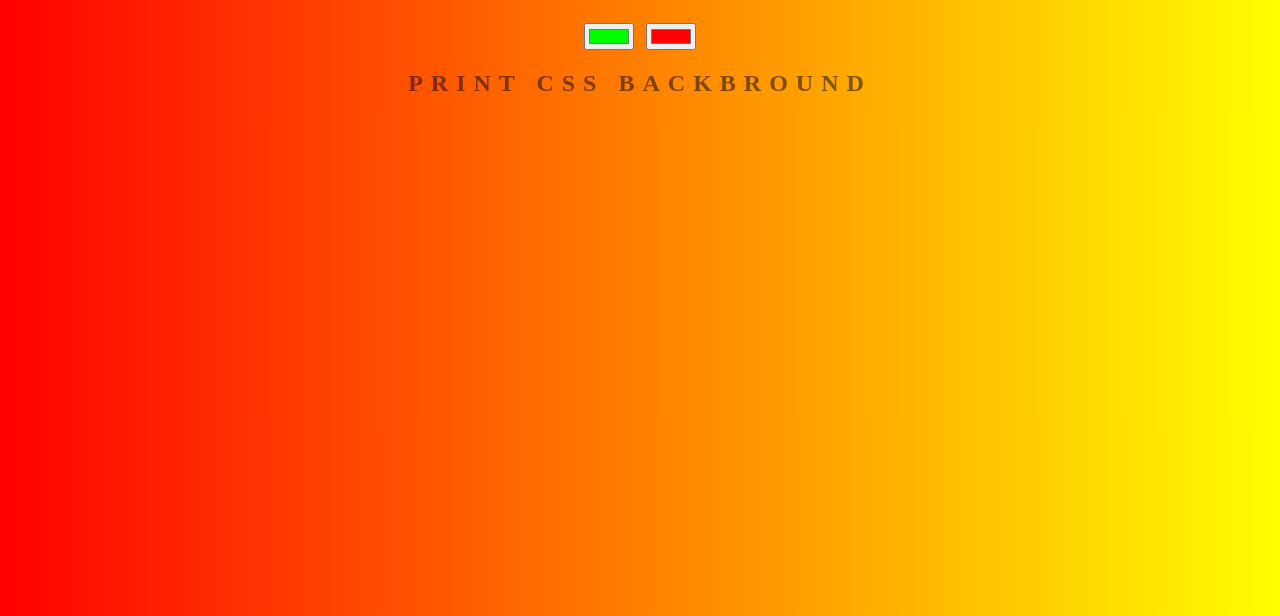
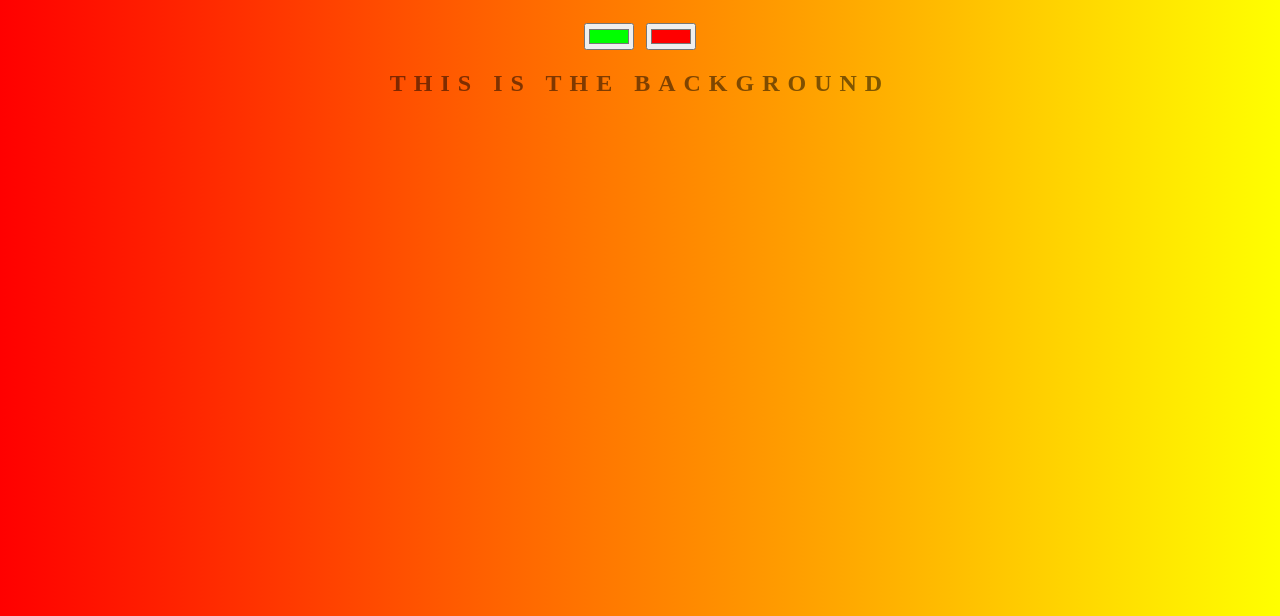
Before and after one commit to thumpmouse/background_generator, a plain HTML site: page index.html in a window 1280 px wide. Shown: the part 184-800 px from the top of the page. Drawn offline with Linux system fonts and the light colour scheme.

Commit message:
Changing text

```diff
--- a/index.html
+++ b/index.html
@@ -13,7 +13,7 @@
         <h1>background generator</h1>
         <input type="color" class="color1" name="color1" value="#00FF00">
         <input type="color" class="color2" name="color2" value="#FF0000">
-        <h2>print css backbround</h2>
+        <h2>This is the background</h2>
         <h3></h3>
 
         <script type="text/javascript" src="script.js"></script>
```
